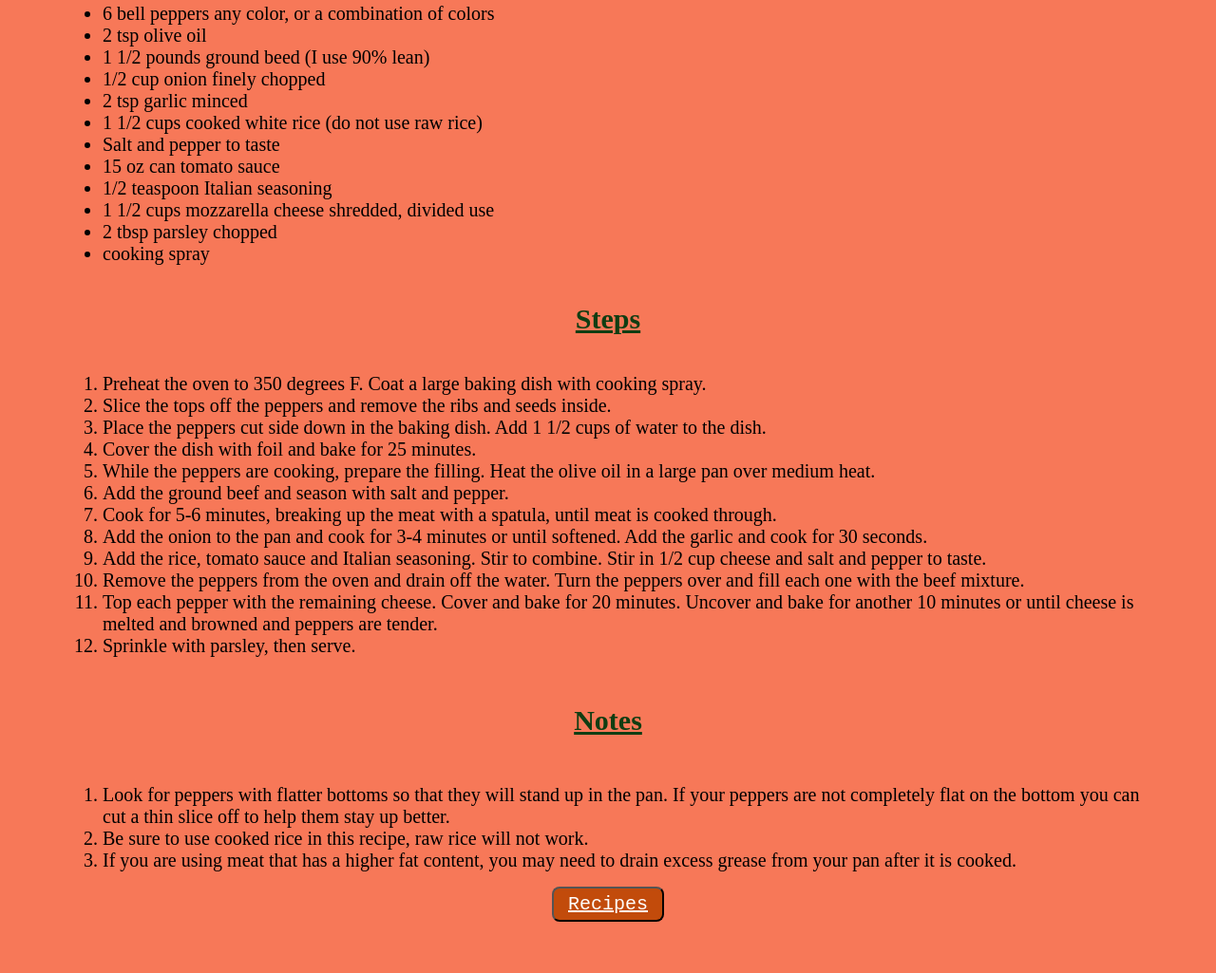
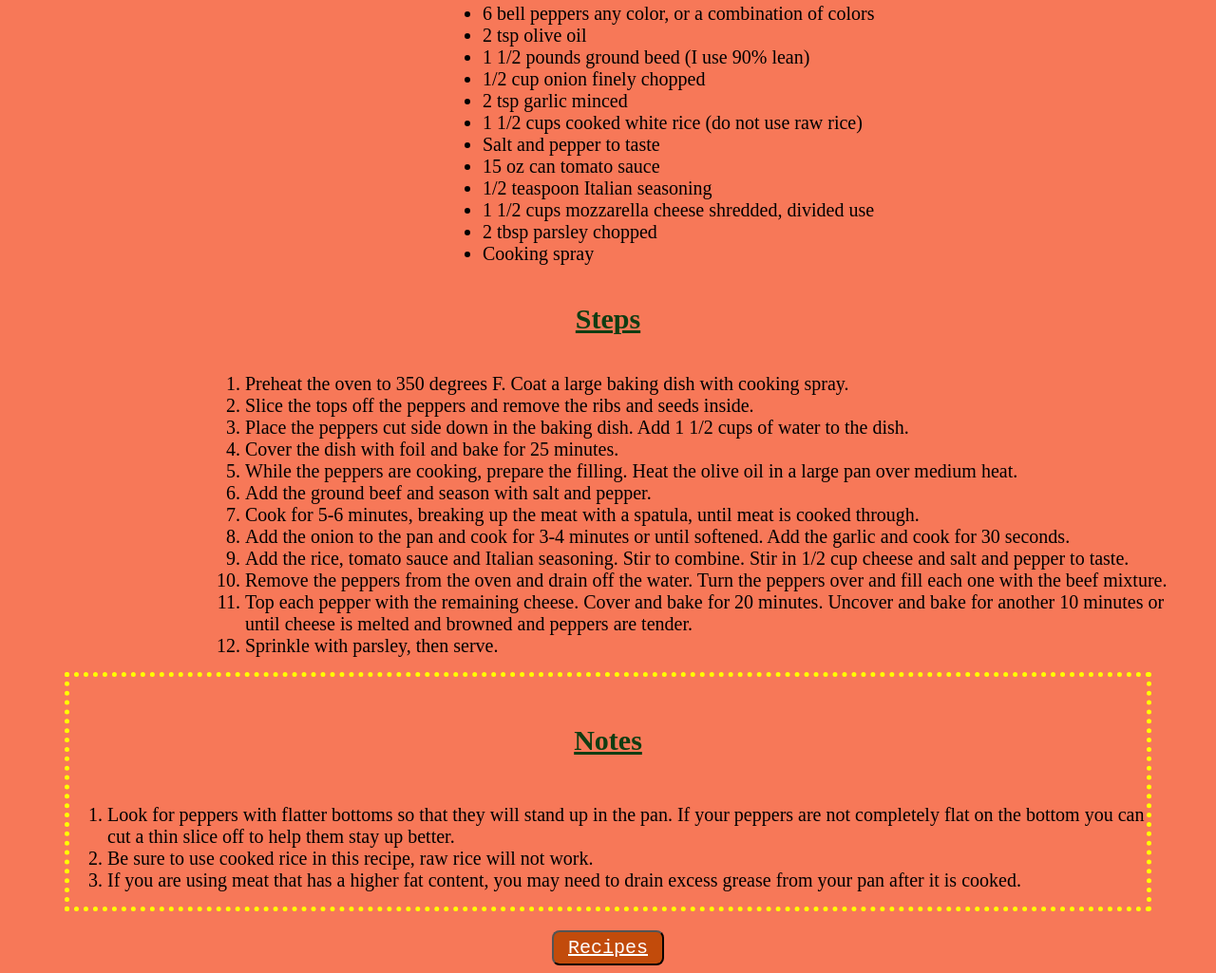
Before and after one commit to Kylie-C/odin-recipes, a plain HTML site: page recipes/stuffed-bell-peppers.html in a window 1280 px wide. Shown: the part 726-1751 px from the top of the page at 95% size. Before the commit the page ends 1705 px from the top, so only its background shows below. Drawn offline with Linux system fonts and the light colour scheme.

Commit message:
Added a border to div.notes-container. Aligned the ul in div.ingredients-container and ol in div.steps-container

```diff
--- a/recipes/stuffed-bell-peppers.css
+++ b/recipes/stuffed-bell-peppers.css
@@ -1,7 +1,6 @@
 body {
     background-color: rgb(247, 120, 88);
 }
-
 
 
 h1 {
@@ -22,12 +21,10 @@ h2 {
 }
 
 
-
 img {
     height: 500px;
     margin: 5px 5px 5px 100px;
 }
-
 
 
 .description-container {
@@ -36,11 +33,9 @@ img {
 }
 
 
-
 .heading-p {
     width: 500px;
 }
-
 
 
 .heading {
@@ -50,6 +45,11 @@ img {
 }
 
 
+.notes-container {
+    border: 5px dotted yellow;
+    margin: 0 60px 20px 60px;
+}
+
 
 .recipes-button {
     font-family: 'Courier New', Courier, monospace;
@@ -57,7 +57,6 @@ img {
     border-radius: 8px;
     padding: 5px 15px;
 }
-
 
 
 h3,
@@ -69,9 +68,19 @@ h6 {
 
 
 .ingredients-container,
-.steps-container,
-.notes-container {
+.steps-container {
     margin: auto 60px;
+}
+
+
+.steps-container ol {
+    width: 1000px;
+    margin-left: 150px;
+}
+
+
+.ingredients-container ul {
+    margin-left: 400px;
 }
 
 
@@ -82,15 +91,11 @@ h6 {
 }
 
 
-
-
-
 li,
 .recipes-button,
 p {
     font-size: 20px;
 }
-
 
 
 .ingredients-container p {
@@ -99,8 +104,6 @@ p {
 }
 
 
-
-
 .recipes-button:active,
 .button-font {
     color: white;
--- a/recipes/stuffed-bell-peppers.html
+++ b/recipes/stuffed-bell-peppers.html
@@ -31,7 +31,7 @@
             <li>1/2 teaspoon Italian seasoning</li>
             <li>1 1/2 cups mozzarella cheese shredded, divided use</li>
             <li>2 tbsp parsley chopped</li>
-            <li>cooking spray</li>
+            <li>Cooking spray</li>
         </ul>
     </div>
     <div class="steps-container">
```
